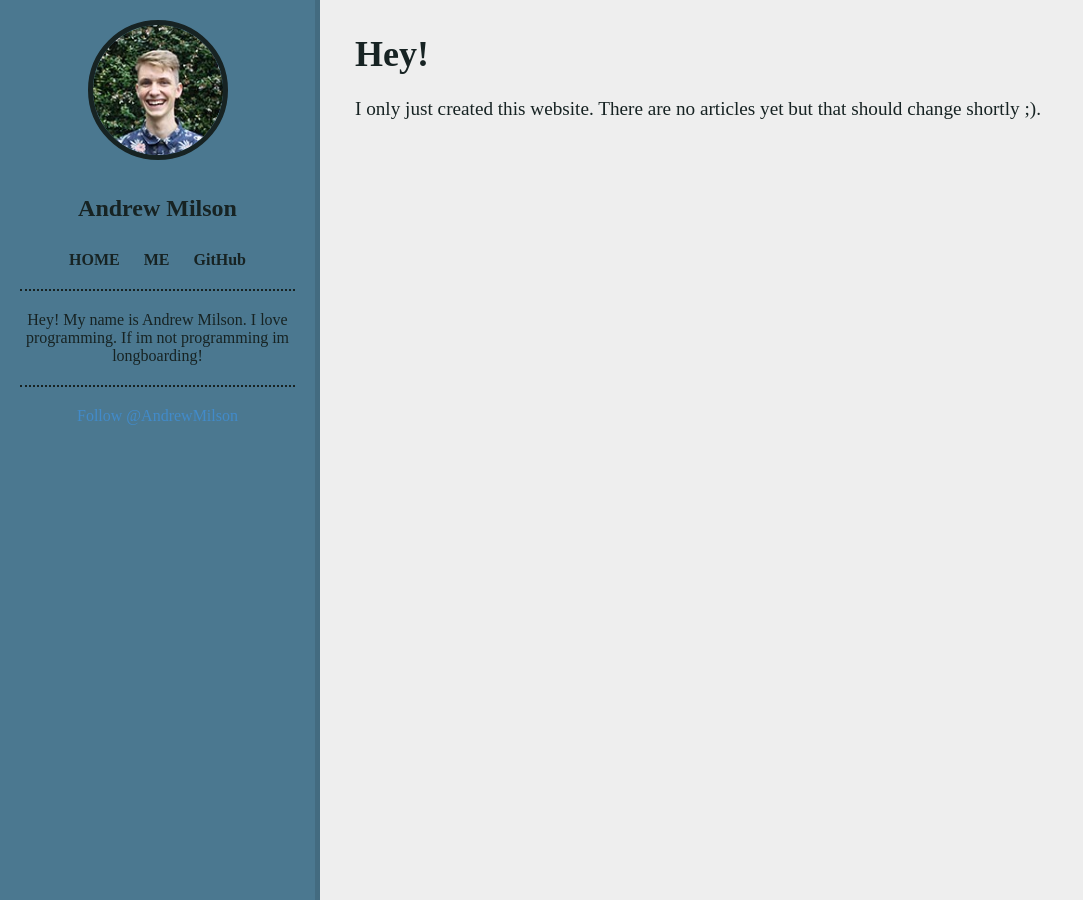
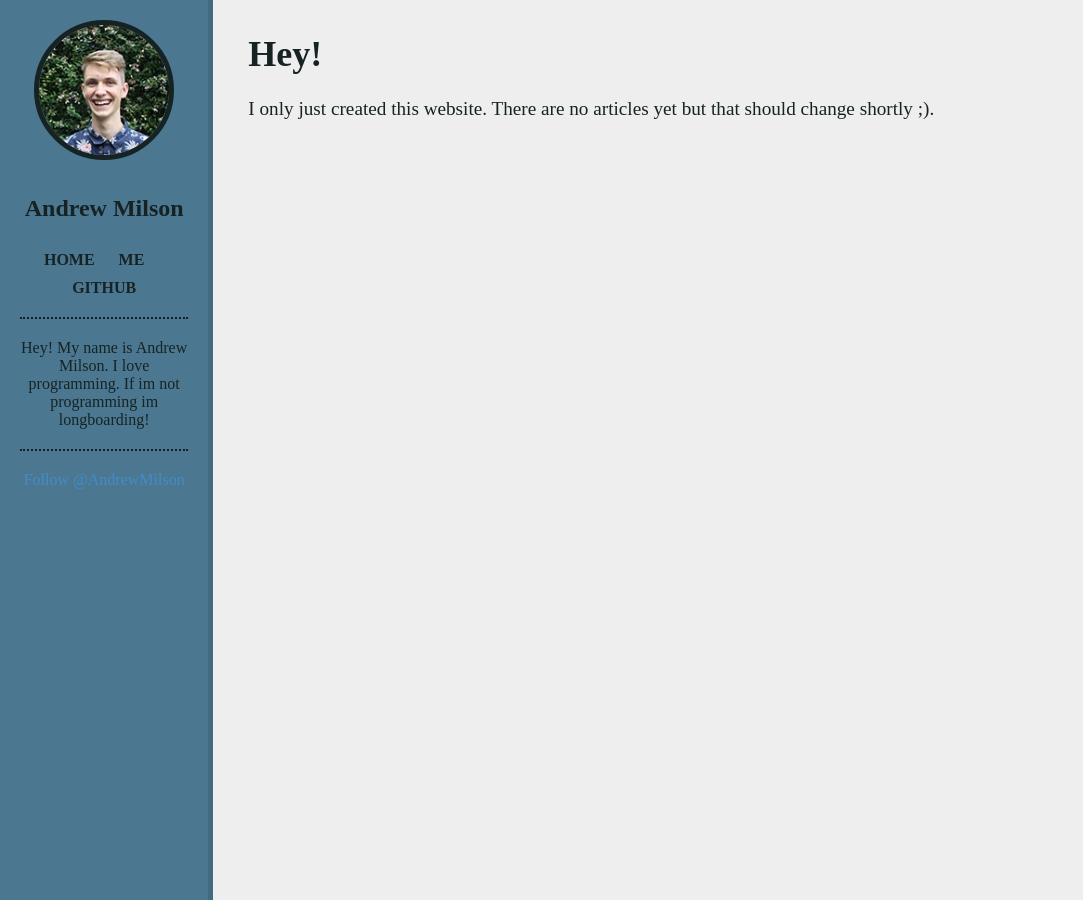
Before and after one commit to andrewmilson/andrewmilson.github.io, a Jekyll site: the page built from index.html, in a window 1280 px wide. Shown: the whole page, without its empty margins (0-1083 px from the left). Built offline with Jekyll 4.4.1, drawn with Linux system fonts in a browser that asks for light colours; comment, search, counter and statistics services are not loaded.

Commit message:
improved responsivness of website

```diff
--- a/_includes/aside.html
+++ b/_includes/aside.html
@@ -1,10 +1,10 @@
-<div id="aside" class="col-xs-12 col-md-3">
+<div id="aside" class="col-xs-12 col-md-3 col-lg-2">
   <a href="/" title="HOME"><img id="sexy-beast" src="images/sexy-beast.jpg" alt="Picture of me"></a>
   <h3 id="title" class="text-center">Andrew Milson</h3>
   <ul id="nav">
     <li><a href="/">HOME</a></li>
     <li><a href="/about/">ME</a></li>
-    <li><a href="https://github.com/andrewmilson" target="_blank">GitHub</a></li>
+    <li><a href="https://github.com/andrewmilson" target="_blank">GITHUB</a></li>
   </ul>
   <hr class="visible-md-block visible-lg-block">
   <p class="text-center visible-md-block visible-lg-block">Hey! My name is Andrew Milson. I love programming. If im not programming im longboarding!</p>
--- a/_layouts/default.html
+++ b/_layouts/default.html
@@ -3,7 +3,7 @@
   {% include head.html %}
   <body>
     {% include aside.html %}
-    <div id="article" class="col-xs-12 col-md-9 pull-right container">
+    <div id="article" class="col-xs-12 col-md-9 col-lg-10 pull-right container">
       {{ content }}
     </div>
     <!--  include footer.html %} -->
--- a/source/css/style.styl
+++ b/source/css/style.styl
@@ -59,7 +59,7 @@
   margin 0
   list-style none
 
-@media (max-width: 992px)
+@media (max-width: 991px)
   #aside
     position static
     height auto
```
Also changed, not shown: assets/css/style.min.css.
